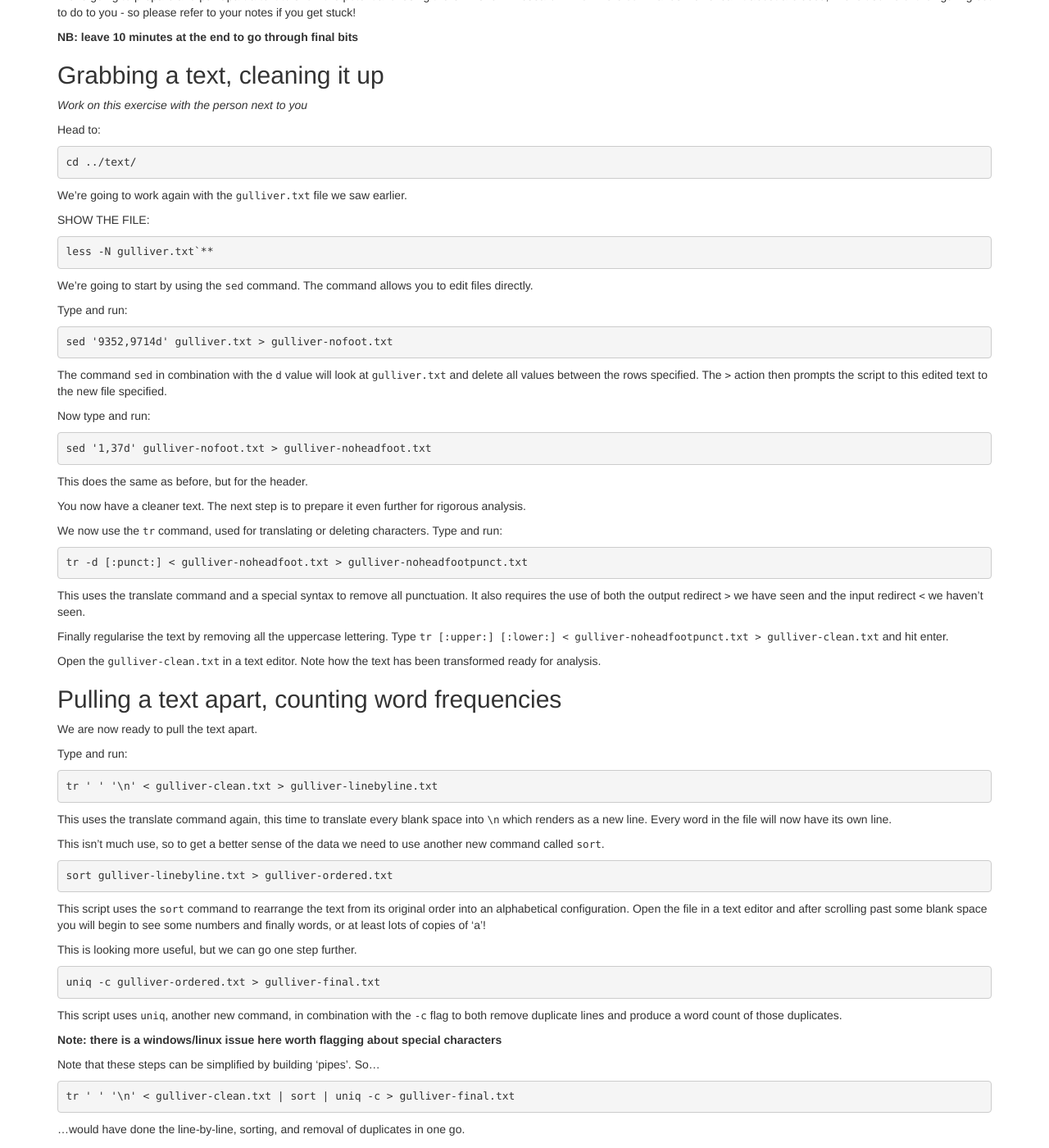
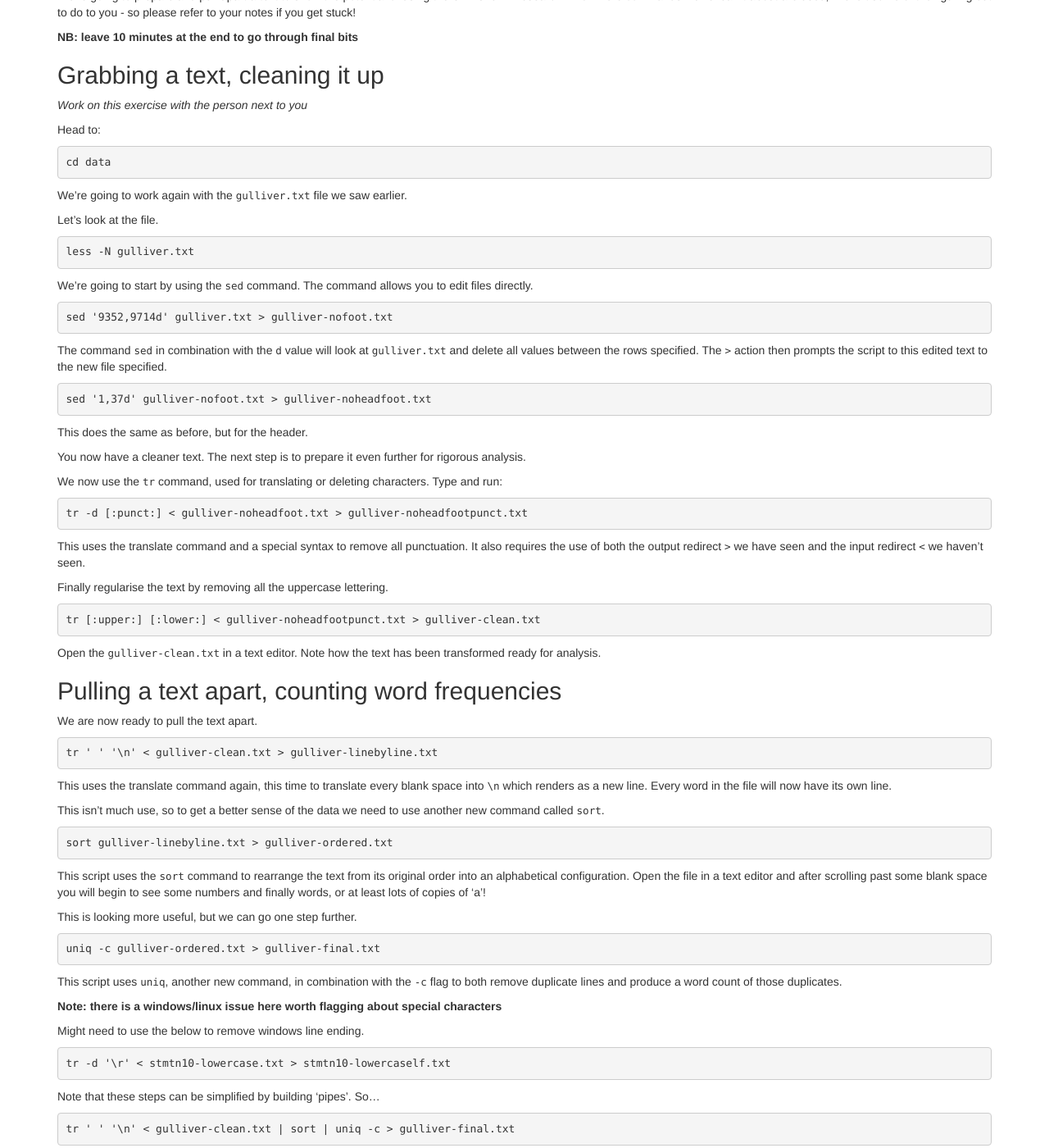
Before and after one commit to ucsdlib/library-bash, a Jekyll site: the page built from _episodes/03-free-text.md, in a window 1280 px wide and 1400 px high, scrolled down 498 px. Shown: the whole window at 82% size. Built offline with Jekyll 4.4.1, drawn with Linux system fonts in a browser that asks for light colours.

Commit message:
adding 3rd ep formatting

```diff
--- a/_episodes/03-free-text.md
+++ b/_episodes/03-free-text.md
@@ -37,22 +37,20 @@ I've left some of the figuring out to do to you - so please refer to your notes
 Head to:
 
 ~~~
-cd ../text/
+cd data
 ~~~
 {: .bash}
 
 We're going to work again with the `gulliver.txt` file we saw earlier.
 
-SHOW THE FILE:
+Let's look at the file.
 
 ~~~
-less -N gulliver.txt`**
+less -N gulliver.txt
 ~~~
 {: .bash}
 
 We're going to start by using the `sed` command. The command allows you to edit files directly.
-
-Type and run:
 
 ~~~
 sed '9352,9714d' gulliver.txt > gulliver-nofoot.txt
@@ -64,8 +62,6 @@ The command `sed` in combination with the `d`
 value will look at `gulliver.txt` and delete all
 values between the rows specified. The `>` action then
 prompts the script to this edited text to the new file specified.
-
-Now type and run:
 
 ~~~
 sed '1,37d' gulliver-nofoot.txt > gulliver-noheadfoot.txt
@@ -89,15 +85,17 @@ This uses the translate command and a special syntax to remove all punctuation.
 It also requires the use of both the output redirect `>` we have seen and the input redirect `<` we haven't seen.
 
 Finally regularise the text by removing all the uppercase lettering.
-Type `tr [:upper:] [:lower:] < gulliver-noheadfootpunct.txt > gulliver-clean.txt` and hit enter.
+
+~~~
+tr [:upper:] [:lower:] < gulliver-noheadfootpunct.txt > gulliver-clean.txt
+~~~
+{: .bash}
 
 Open the `gulliver-clean.txt` in a text editor. Note how the text has been transformed ready for analysis.
 
 ## Pulling a text apart, counting word frequencies
 
 We are now ready to pull the text apart.
-
-Type and run:
 
 ~~~
 tr ' ' '\n' < gulliver-clean.txt > gulliver-linebyline.txt
@@ -132,6 +130,12 @@ with the `-c` flag to both remove duplicate lines and produce a word count of th
 
 **Note: there is a windows/linux issue here worth flagging
 about special characters**
+
+Might need to use the below to remove windows line ending.
+~~~
+tr -d '\r' < stmtn10-lowercase.txt > stmtn10-lowercaself.txt
+~~~
+{: .bash}
 
 Note that these steps can be simplified by building 'pipes'. So...
 
```
